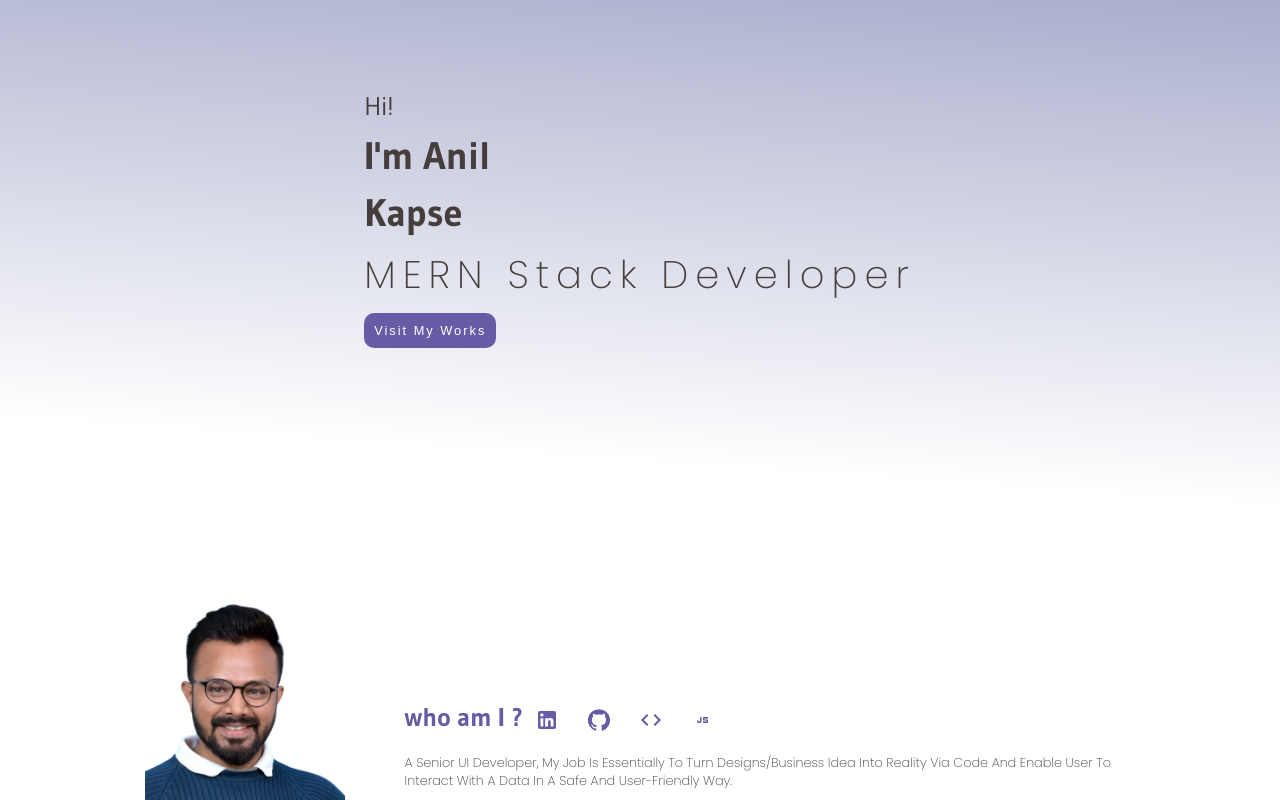
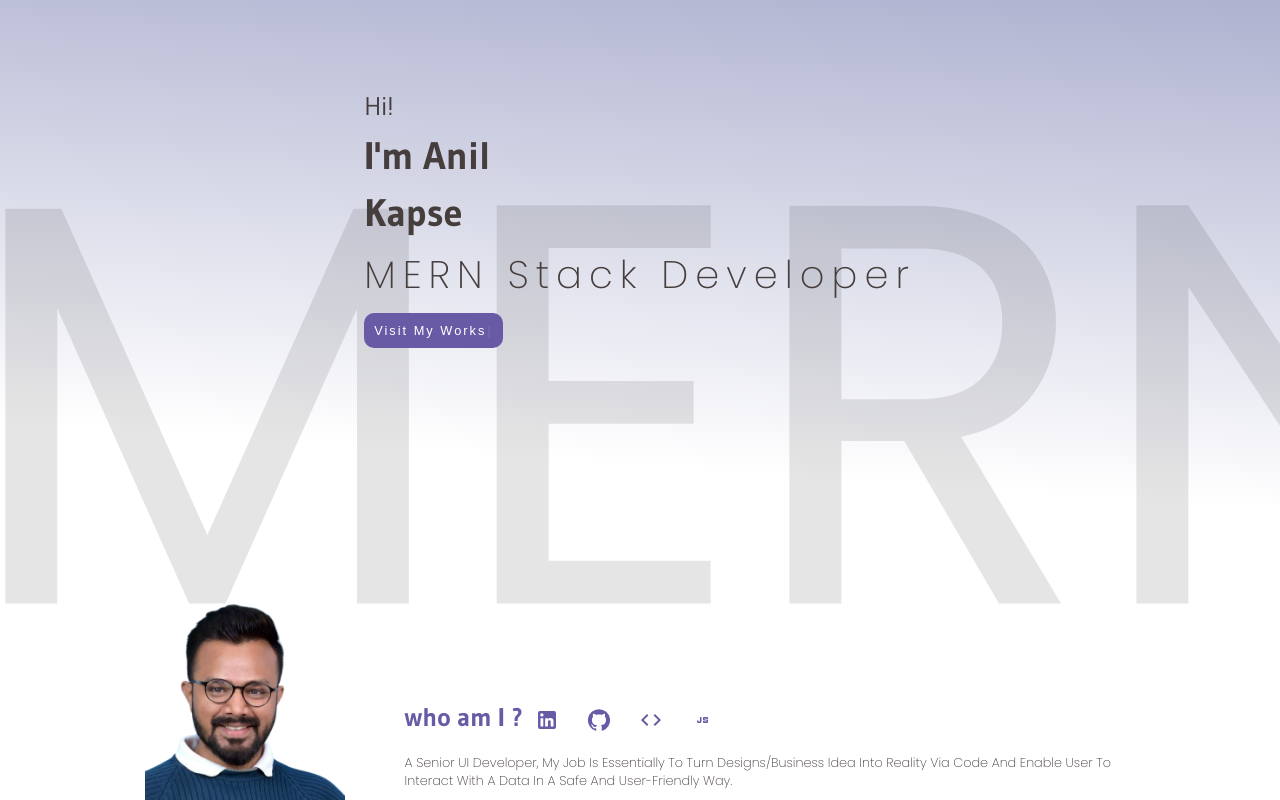
Before and after one commit to anilkapse1/kapsecode, a React (Vite) app: page /kapsecode/portfolio/javascript in a window 1280 px wide. Both pictures are taken after a click on the button "delete". Built offline with nearby package versions, Linux system fonts and the light colour scheme.

Commit message:
card style changed

```diff
--- a/package.json
+++ b/package.json
@@ -18,7 +18,8 @@
     "react-dom": "^18.2.0",
     "react-router-dom": "^6.9.0",
     "sass": "^1.59.3",
-    "styled-components": "^5.3.9"
+    "styled-components": "^5.3.9",
+    "typewriter-effect": "^2.19.0"
   },
   "devDependencies": {
     "@types/react": "^18.0.28",
--- a/src/assets/style/card.scss
+++ b/src/assets/style/card.scss
@@ -8,6 +8,44 @@
     border:1px solid #e1e1e1;
     border-radius:5px;
     background-color: white;
+    a{
+      position: relative;
+      .layer{
+        background: transparent;
+        height:100%;
+        width: 100%;
+        position: absolute;
+        top: 0;
+        left: 0;
+        transition: .5s;
+        &:hover{
+          background: rgb(105, 90, 166,.7)
+        }
+        &:hover h3{
+          opacity: 1;
+          bottom: 49%;
+
+        }
+        h3{
+          text-transform: uppercase;
+          width: 100%;
+          font-weight: 500;
+          color: #fff;
+          font-size: 26px;
+          text-align: center;
+          bottom: 0;
+          left: 50%;
+          transform: translateX(-50%);
+          position: absolute;
+          opacity: 0;
+          transition: .5s;
+          margin-bottom: 0px;
+          letter-spacing: 4px;
+
+        }
+      }
+
+    }
     .image_container{
       width:100%;
       margin:auto;
--- a/src/components/Card.jsx
+++ b/src/components/Card.jsx
@@ -13,6 +13,9 @@ const Card = ({id,title,hours,by,path,img}) => {
                     <span>created by: {by}</span>
                     <h5>hours: {hours}</h5>
                 </div>
+                <div className='layer'>
+                    <h3>live</h3>
+                </div>
             </a>
         </div>
 
--- a/src/components/Footer.jsx
+++ b/src/components/Footer.jsx
@@ -48,7 +48,7 @@ const Footer = () => {
   return (
     <Footer>
         <h1>Made with <FavoriteIcon style={{color:"red"}}/> by Ani Kapse</h1>
-        <p><i>You can explore my example..</i></p>
+        <p><i>You can explore an example here...</i></p>
         <div className='learn_container'>
           <a href="https://codepen.io/anilkapse1" target="_blank"><img src={codepen} alt="codepen"/></a>
           <a href="https://codesandbox.io/u/anilkapse1" target="_blank"><img src={codesandbox} alt="codesandbox"/></a>
--- a/src/pages/Heropage.jsx
+++ b/src/pages/Heropage.jsx
@@ -9,14 +9,13 @@ import Stack from '@mui/material/Stack';
 import GitHubIcon from '@mui/icons-material/GitHub';
 import CodeIcon from '@mui/icons-material/Code';
 import JavascriptIcon from '@mui/icons-material/Javascript';
+import Typewriter from "typewriter-effect";
 
 
 
 const Heropage = () => {
 
     const Hero = styled.div`
-        background: rgb(170,174,205);
-        background: linear-gradient(184deg, rgba(170,174,205,1) 0%, rgba(255,255,255,1) 57%);
         height:100vh;
 
         .custom_container{
@@ -77,6 +76,38 @@ const Heropage = () => {
                 }
             }
         }
+
+
+        &:after{
+                content: "MERN";
+                position: fixed;
+                right: 0px;
+                top: 0px;
+                width: 100%;
+                bottom: 0px;
+                background-repeat: no-repeat;
+                z-index: -1;
+                transform:scale(1);
+                font-size:30vw;
+                color: rgb(0,0,0,.1);
+                animation: magic 5s ease-in-out infinite alternate-reverse both;
+                background: rgb(170,174,205);
+                background: linear-gradient(184deg, rgba(170,174,205,1) 0%, rgba(255,255,255,1) 57%);
+
+            }
+
+            @keyframes magic{
+                0%{
+                    transform:scale(1.1);
+                    font-size:50vw;
+                }
+                100%{
+                    transform:scale(1);
+                    font-size:30vw;
+                }
+            }
+
+
     `
     //style end
 
@@ -87,11 +118,25 @@ const Heropage = () => {
         <Container>
             <div className='hero_section'>
                 <div className='text_section'>
-                    <h3>Hi!</h3>
+                    <h3>Hi!
+                    </h3>
                     <h1>I'm Anil</h1>
                     <h1>Kapse</h1>
                     <p>MERN Stack Developer</p>
-                    <button onClick={()=>navigate('/kapsecode/portfolio/react')}>Visit My Works</button>
+
+                    <button onClick={()=>navigate('/kapsecode/portfolio/react')}>
+
+                    <Typewriter options={{
+                            autoStart:true,
+                            loop:true,
+                            delay:80,
+                            strings:[
+                                "Visit My Works"
+                        ]
+                        }}/>
+
+
+                    </button>
                 </div>
                 <div className='user_section'>
                     <div className='user_logo items'>
@@ -125,7 +170,9 @@ const Heropage = () => {
 
                         </Stack>
                         </h2>
-                        <p>A Senior UI Developer, My Job Is Essentially To Turn Designs/Business Idea Into Reality Via Code And Enable User To Interact With A Data In A Safe And User-Friendly Way.</p>
+                        <p>
+                            A Senior UI Developer, My Job Is Essentially To Turn Designs/Business Idea Into Reality Via Code And Enable User To Interact With A Data In A Safe And User-Friendly Way.
+                        </p>
                     </div>
                 </div>
             </div>
--- a/src/pages/Portfolio.jsx
+++ b/src/pages/Portfolio.jsx
@@ -28,7 +28,6 @@ const Portfolio = () => {
             padding:30px 20px 50px 20px;
         }
 
-
     `
 
   return (
```
Also changed, not shown: 1 other file (tests, documents, lock files or other folders).
